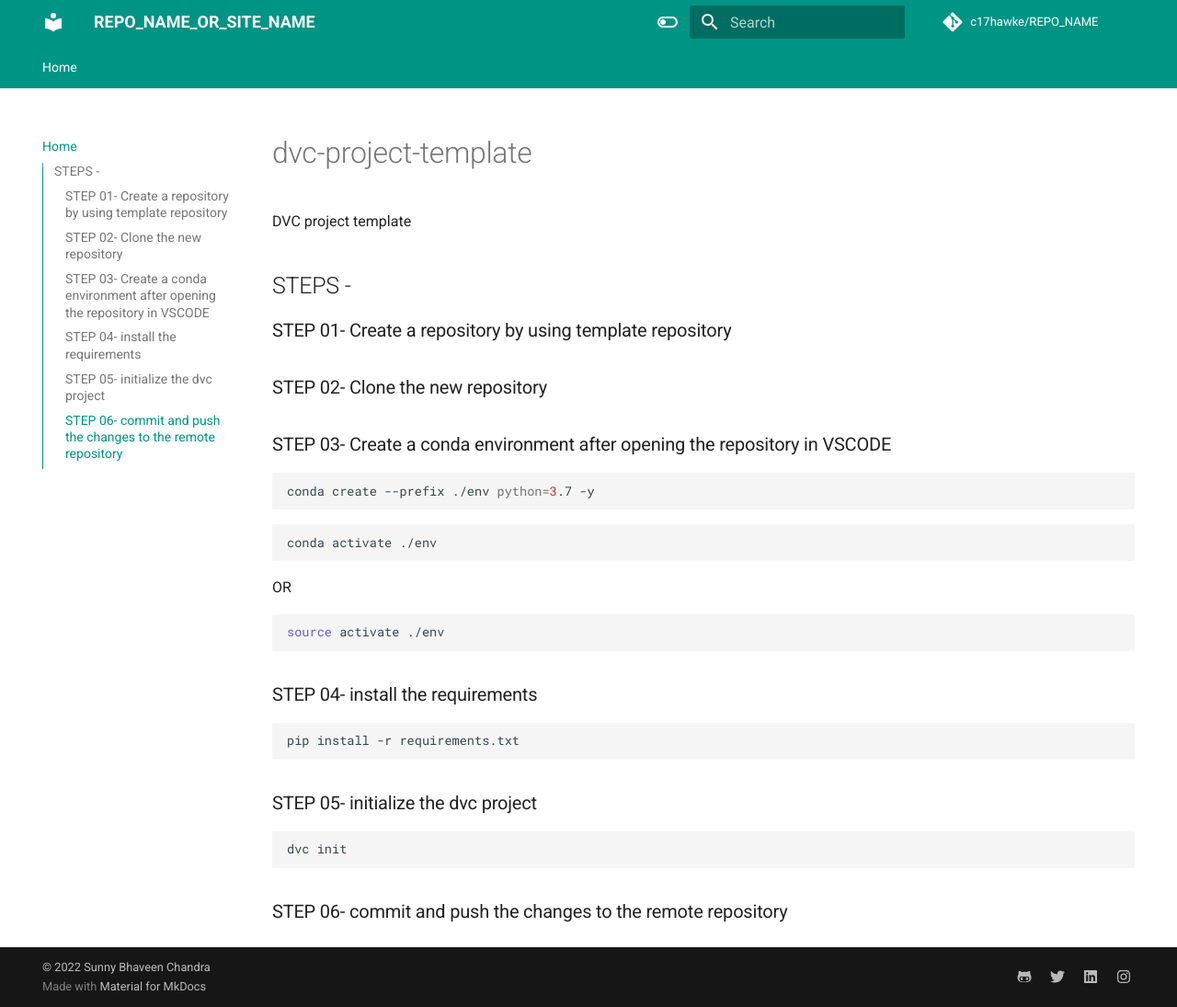
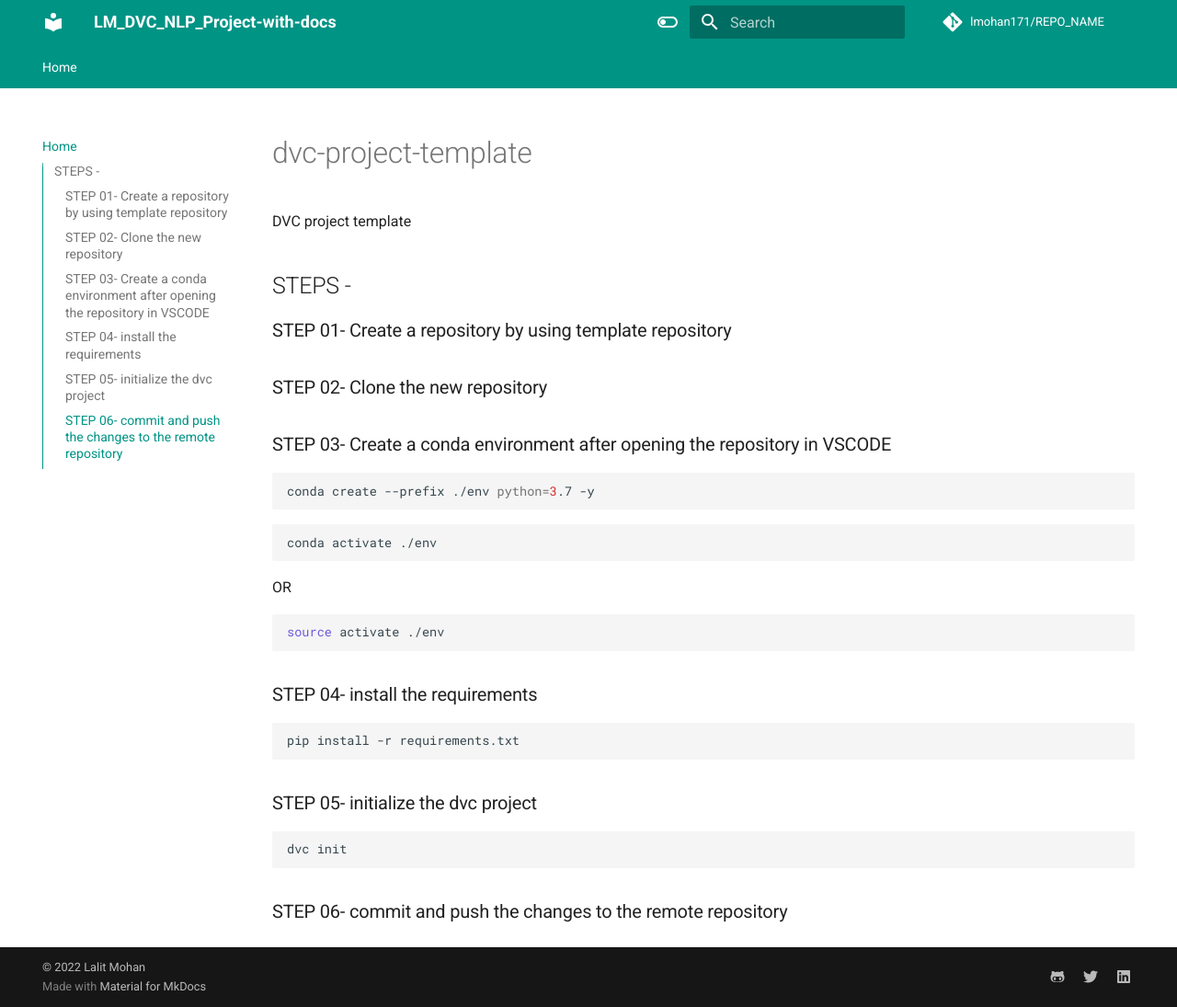
Before and after one commit to lmohan171/LM_DVC_NLP_Project-with-docs, an MkDocs documentation site: the page built from docs/index.md, in a window 1280 px wide and 1095 px high. Shown: the whole window at 92% size. Built offline with MkDocs 1.6.1 and Material for MkDocs 9.7.7, drawn with Linux system fonts in a browser that asks for light colours; comment, search, counter and statistics services are not loaded.

Commit message:
Update mkdocs.yml
Name and social profile details updated

```diff
--- a/mkdocs.yml
+++ b/mkdocs.yml
@@ -1,16 +1,16 @@
 # Project information
-site_name: REPO_NAME_OR_SITE_NAME
+site_name: LM_DVC_NLP_Project-with-docs
 # defeine TOC or order of website-
 nav:
   - Home: index.md
 
-site_author: Sunny Bhaveen Chandra
+site_author: Lalit Mohan
 site_description: >-
   DESCRIPTION
 
 # Repository
-repo_name: c17hawke/REPO_NAME
-repo_url: https://github.com/c17hawke/REPO_NAME
+repo_name: lmohan171/REPO_NAME
+repo_url: https://github.com/lmohan171/REPO_NAME
 
 # Configuration
 theme:
@@ -39,13 +39,12 @@
 extra:
   social:
     - icon: fontawesome/brands/github-alt
-      link: https://github.com/c17hawke
+      link: https://github.com/lmohan171
     - icon: fontawesome/brands/twitter
-      link: https://twitter.com/c17hawke
+      link: https://twitter.com/LalitMo97574047
     - icon: fontawesome/brands/linkedin
-      link: https://linkedin.com/in/c17hawke
-    - icon: fontawesome/brands/instagram
-      link: https://www.instagram.com/c17hawke/
+      link: https://www.linkedin.com/in/lalit-mohan-b8a17b14/
+
 
 extra_javascript:
   - javascripts/mathjax.js
@@ -70,4 +69,4 @@
   - search
 
 copyright: |
-  &copy; 2022 <a href="https://github.com/c17hawke"  target="_blank" rel="noopener">Sunny Bhaveen Chandra</a>
+  &copy; 2022 <a href="https://github.com/lmohan171"  target="_blank" rel="noopener">Lalit Mohan</a>
```
